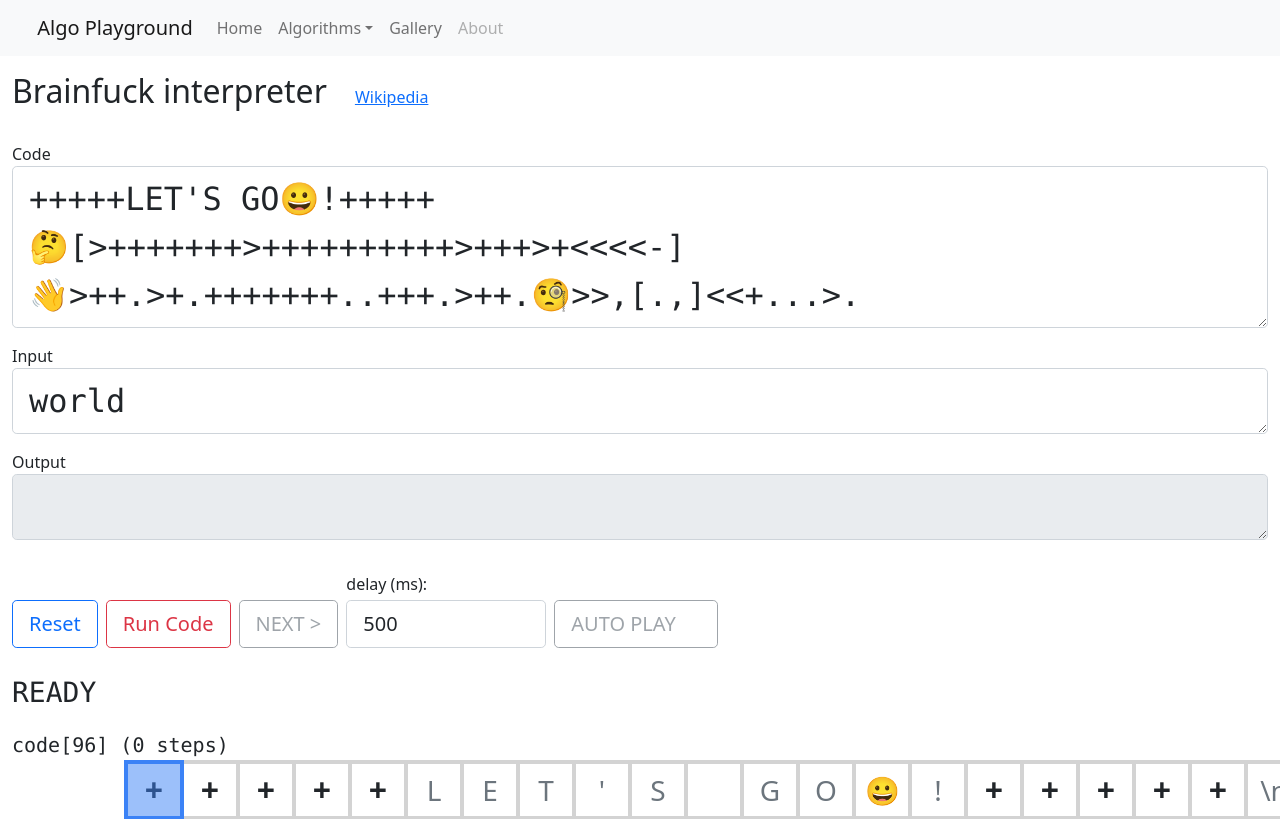
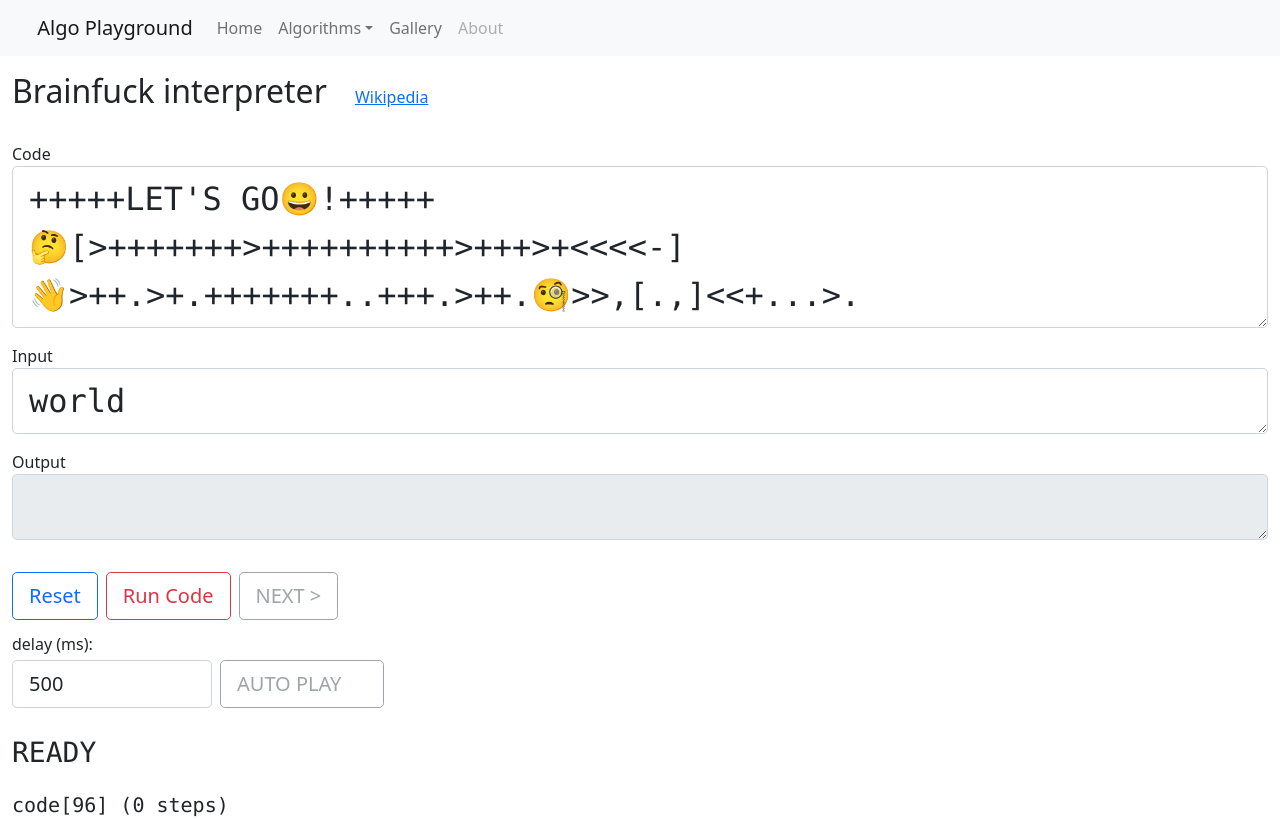
Before and after one commit to zetaraku/algo-playground, a Nuxt app: page /alg/bf in a window 1280 px wide. Shown: the top 819 px of the page. Built offline with nearby package versions, Linux system fonts and the light colour scheme; some icons are missing.

Commit message:
chore: move autoplay buttons into second line

```diff
--- a/pages/alg/bf.vue
+++ b/pages/alg/bf.vue
@@ -249,7 +249,7 @@ onMounted(() => {
 
     <!-- Buttons -->
     <div class="my-4">
-      <div class="row row-cols-auto g-2 align-items-end my-1">
+      <div class="row row-cols-auto g-2 align-items-center my-1">
         <div class="col">
           <button
             class="btn btn-lg btn-outline-primary"
@@ -278,6 +278,11 @@ onMounted(() => {
             NEXT &gt;
           </button>
         </div>
+      </div>
+      <div
+        id="advancedOptions"
+        class="row row-cols-auto g-2 align-items-end my-1"
+      >
         <div class="col">
           <label class="mb-1">
             delay (ms):
```
